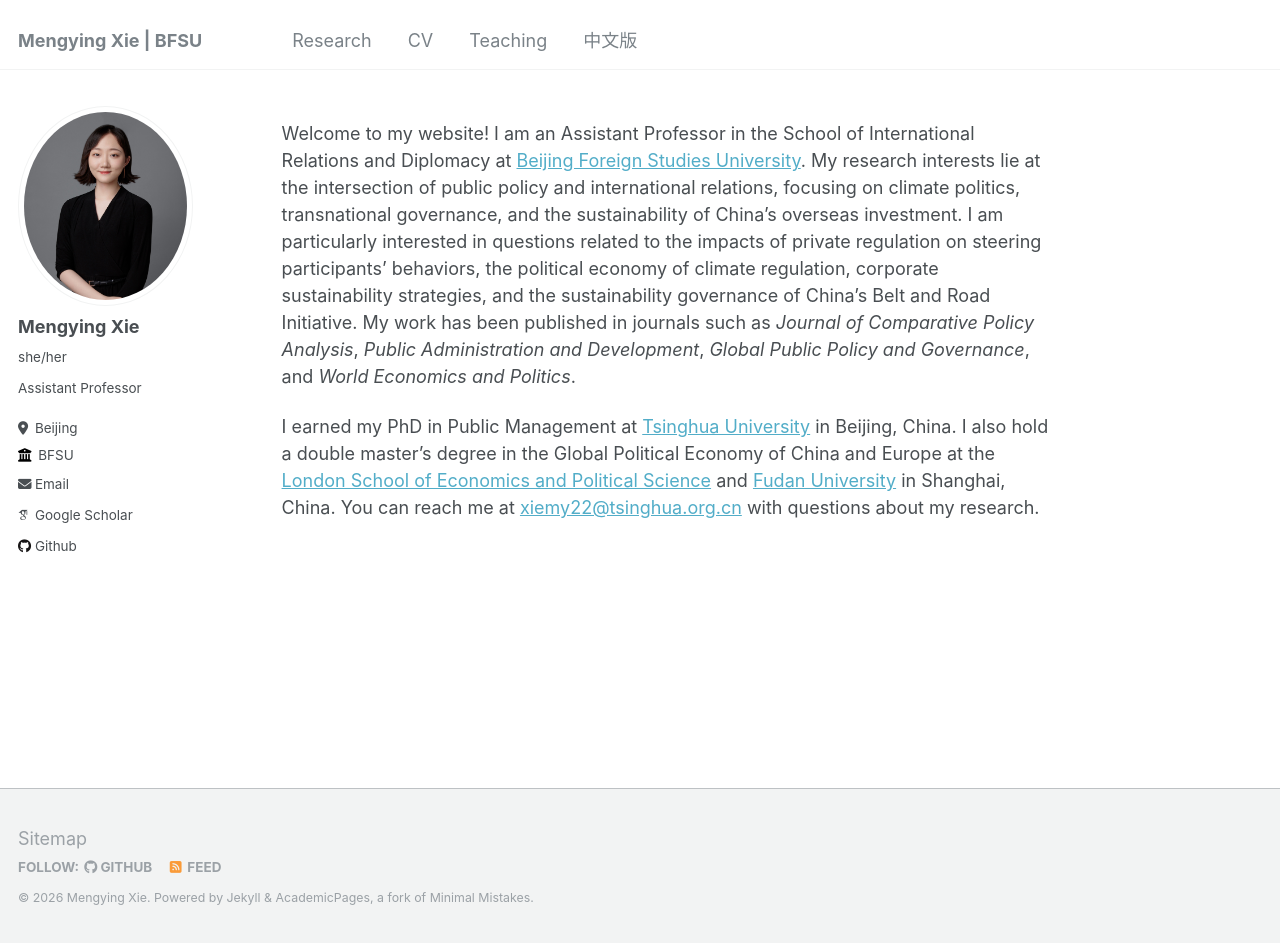
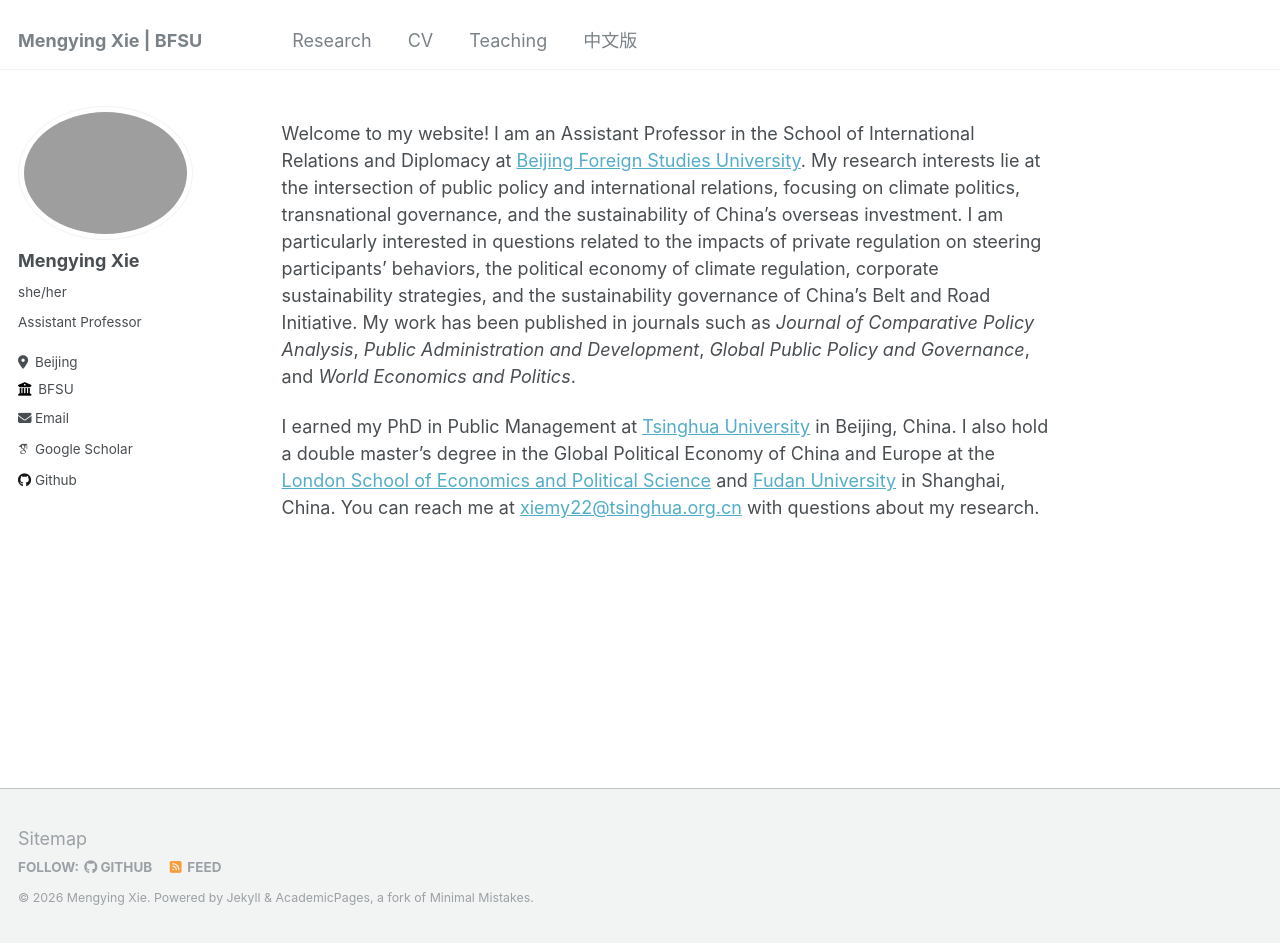
Before and after one commit to xiemythu/xiemythu.github.io, a Jekyll site: the page built from _pages/about.md, in a window 1280 px wide and 943 px high. Built offline with Jekyll 4.4.1, drawn with Linux system fonts in a browser that asks for light colours; some web fonts are replaced.

Commit message:
Update _config.yml

```diff
--- a/_config.yml
+++ b/_config.yml
@@ -21,7 +21,7 @@ repository               : "xiemythu.github.io"
 #               Additional customization can be done by editing /_includes/author-profile.html
 author:
   # Biographic information
-  avatar           : "mengying.jpg"
+  avatar           : "IMG_2124.JPG"
   name             : "Mengying Xie"
   pronouns         : "she/her"
   bio              : "Assistant Professor"
```
